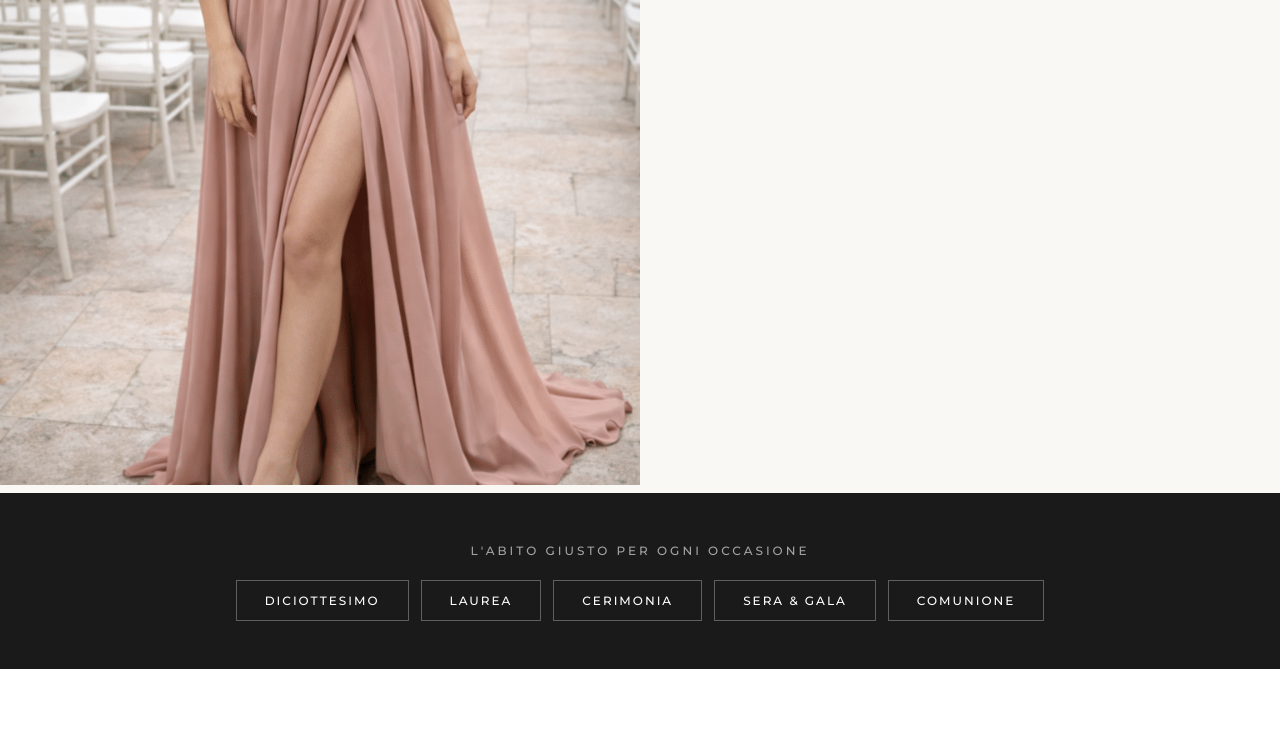
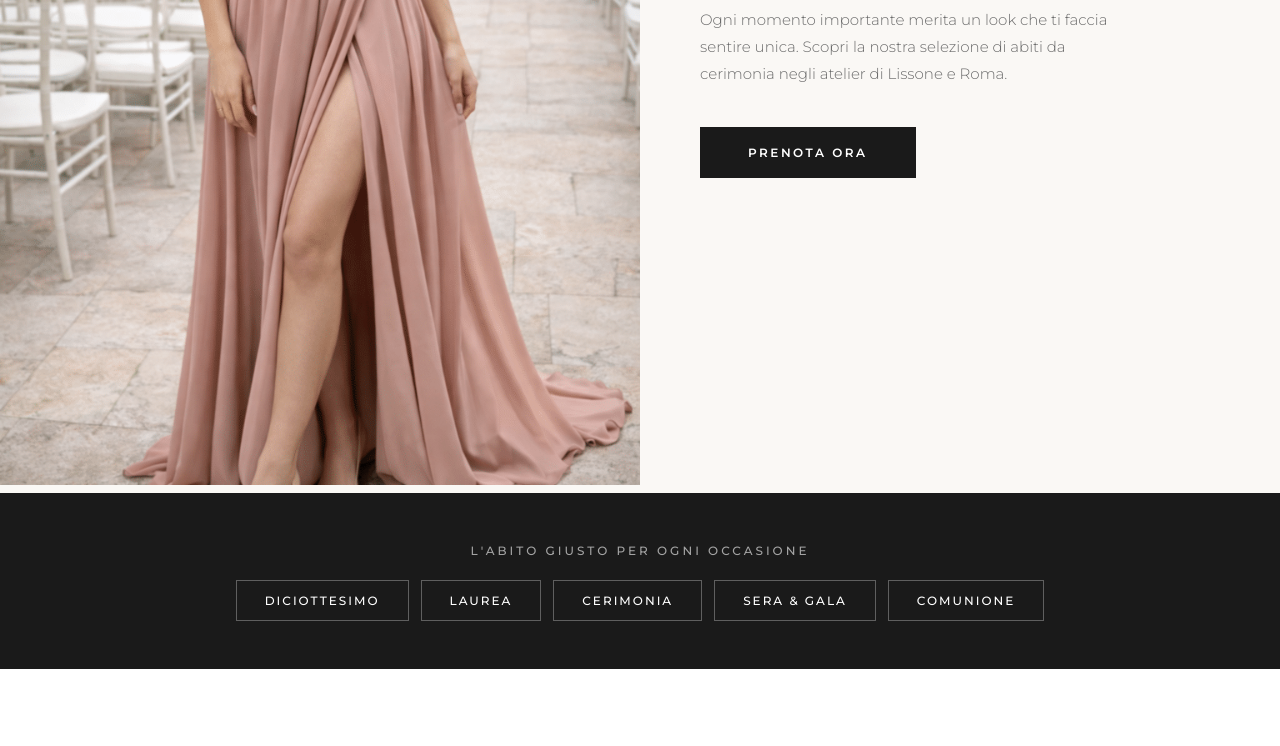
Before and after one commit to talosagente/sposae-landing-cerimonia, a plain HTML site: page index.html in a window 1280 px wide. Shown: the part 535-1281 px from the top of the page. Drawn offline with nearby package versions, Linux system fonts and the light colour scheme.

Commit message:
hero: testo centrato verticalmente

```diff
--- a/index.html
+++ b/index.html
@@ -75,8 +75,8 @@
     .hero-content {
       display: flex;
       flex-direction: column;
-      justify-content: flex-start;
-      padding: 60px 60px 40px;
+      justify-content: center;
+      padding: 40px 60px;
       background: var(--cream);
     }
     .hero-badge {
```
